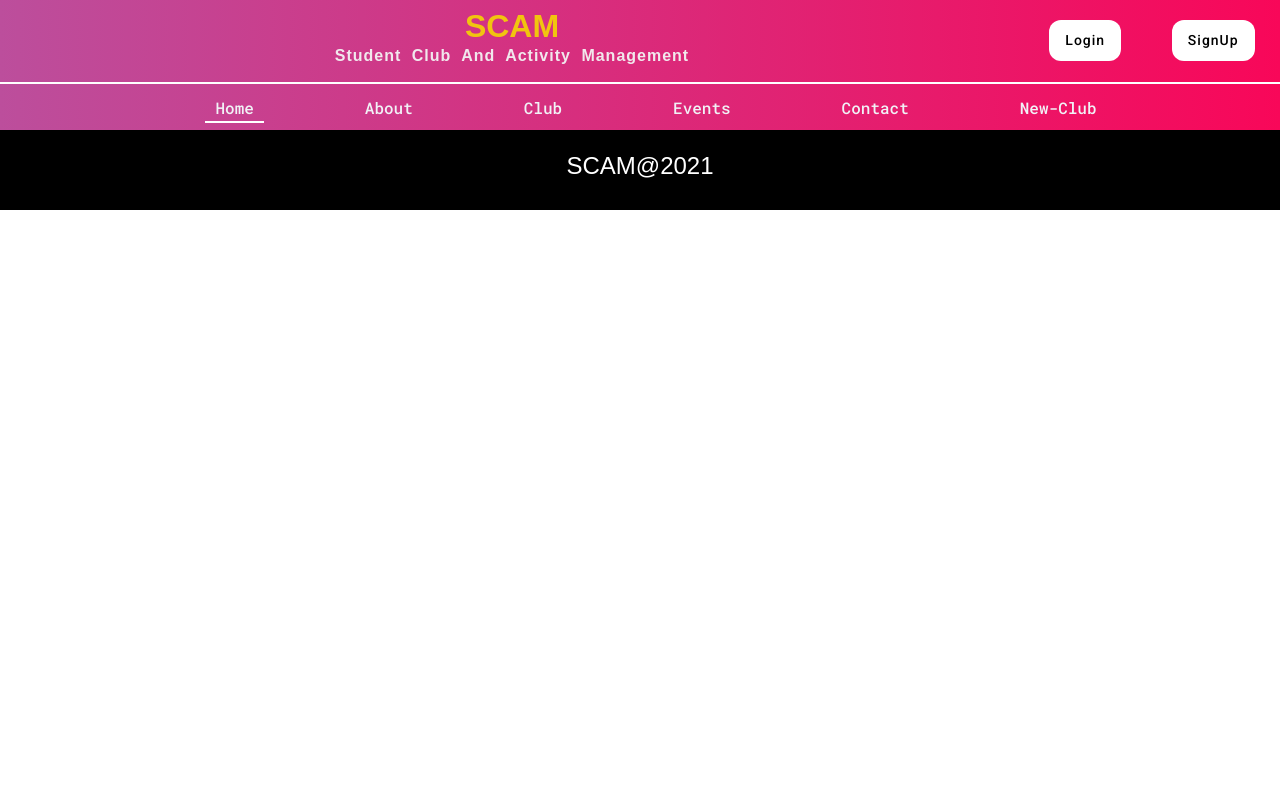
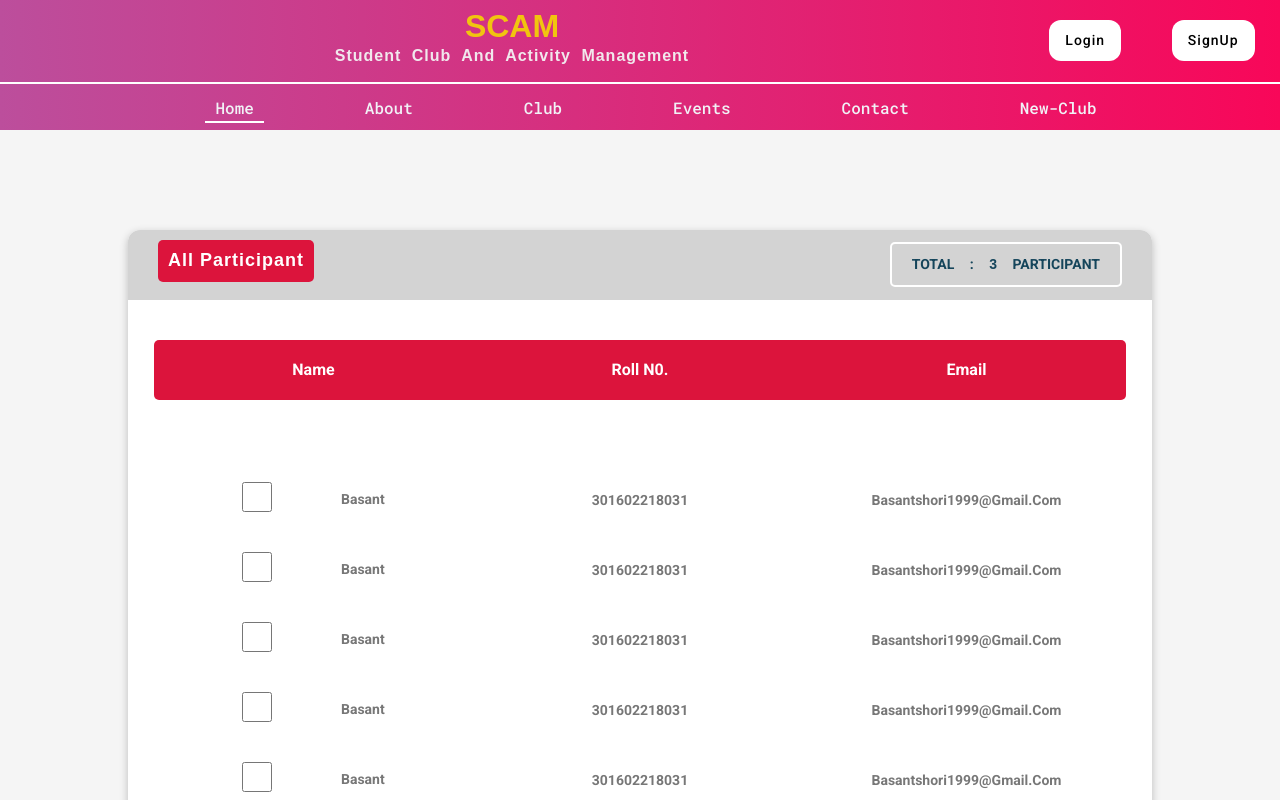
Before and after one commit to SCAM2022/Frontend, a React (Create React App) app in the folder front/: page /participant in a window 1280 px wide. Shown: the top 800 px of the page. Built offline with nearby package versions, Linux system fonts and the light colour scheme.

Commit message:
participant

```diff
--- a/front/src/Pages/UserDashboard/UserDashboard.jsx
+++ b/front/src/Pages/UserDashboard/UserDashboard.jsx
@@ -29,6 +29,7 @@ import ProfileView from "../../components/Profile/ProfileView";
 import { setUser, unsetUser } from "../../actions/userAction";
 import ShowEvent from "../../components/ShowEvent/ShowEvent";
 import CreateEvent from "../../components/Club/CreateEvent/CreateEvent";
+import Participant from "../../components/ShowEvent/Participant/Participant";
 
 const UserDashboard = (props) => {
   const [loggedIn, setLoggedIn] = React.useState(false);
@@ -97,6 +98,7 @@ const UserDashboard = (props) => {
         <Route exact path="/:cname/createEvent" element={<CreateEvent />} />
         <Route exact path="/event" element={<Event />} />
         <Route exact path="/eventShow/:evename" element={<ShowEvent />} />
+        <Route exact path="/participant" element={<Participant />} />
 
         {/* <Route
         path="/v/:vname/drinks/"
--- a/front/src/components/Event/Event.js
+++ b/front/src/components/Event/Event.js
@@ -1,20 +1,26 @@
 import React from "react";
 import "./Event.css";
 import poster from "../../assets/eventImg.png";
-import {useState,useEffect} from 'react';
-import axios from 'axios';
+import { useState, useEffect } from "react";
+import axios from "axios";
 import EventItem from "./EventItem";
 // import styled from "@emotion/styled";
 // import {eventDetail} from "./EventItemDetail";
 
 const Event = () => {
-  let [letSee,setLetsee] = useState("");
-  useEffect(() =>{
-    const getEvents = async() =>{
-         const getData = await axios.get(`${process.env.REACT_APP_API_KEY}/fetchEvents`);
+  let [letSee, setLetsee] = useState("");
+  useEffect(() => {
+    const getEvents = async () => {
+      const getData = await axios.get(
+        `${process.env.REACT_APP_API_KEY}/fetchEvents`
+      );
       const eventDetail = getData.data.events;
-         console.log(eventDetail)
-         setLetsee(letSee =  eventDetail?.map((item) => {
+      console.log(eventDetail);
+      // eslint-disable-next-line react-hooks/exhaustive-deps
+      setLetsee(
+        (letSee =
+          // eslint-disable-next-line react-hooks/exhaustive-deps
+          eventDetail?.map((item) => {
             const {
               createdBy,
               discription,
@@ -32,24 +38,25 @@ const Event = () => {
 
             return (
               <EventItem
-              createdBy = {createdBy}
-              discription = {discription}
-              eliCriteria = {eliCriteria}
-              endDate = {endDate}
-              startDate = {startDate}
-              eventIncharge = {eventIncharge}
-              goodies = {goodies}
-              location = {location}
-              startTime = {startTime}
-              timeDuration = {timeDuration}
-              title = {title}
-              rules = {rules}
+                createdBy={createdBy}
+                discription={discription}
+                eliCriteria={eliCriteria}
+                endDate={endDate}
+                startDate={startDate}
+                eventIncharge={eventIncharge}
+                goodies={goodies}
+                location={location}
+                startTime={startTime}
+                timeDuration={timeDuration}
+                title={title}
+                rules={rules}
               />
             );
           }))
-    }
+      );
+    };
     getEvents();
-  },[])
+  }, []);
   return (
     <div className="live">
       <div className="event_container">
--- a/front/src/components/Event/EventItem.js
+++ b/front/src/components/Event/EventItem.js
@@ -20,12 +20,27 @@ const EventItem = ({
 }) => {
   var a = new Date(startDate);
   var startDate = ("0" + a.getDate()).slice(-2);
-  const monthNames = ["January", "February", "March", "April", "May", "June",
-  "July", "August", "September", "October", "November", "December"
+  const monthNames = [
+    "January",
+    "February",
+    "March",
+    "April",
+    "May",
+    "June",
+    "July",
+    "August",
+    "September",
+    "October",
+    "November",
+    "December",
   ];
-var temp = "4 Feb 2011, "+startTime
+  var temp = "4 Feb 2011, " + startTime;
   var x = new Date(temp);
- var finalTime = x.toLocaleString('en-US', { hour: 'numeric', minute: 'numeric', hour12: true })
+  var finalTime = x.toLocaleString("en-US", {
+    hour: "numeric",
+    minute: "numeric",
+    hour12: true,
+  });
   return (
     <div className="eventItem">
       <div className="eventItem_left">
--- /dev/null
+++ b/front/src/components/ShowEvent/Participant/Participant.css
@@ -0,0 +1,149 @@
+@import url("https://fonts.googleapis.com/css2?family=Poppins:wght@300;400;500;600;700;800&family=Roboto+Mono:wght@300;400;500;600;700&family=Roboto:wght@300;400;500;700;900&family=Space+Grotesk:wght@300;400;500;600;700&display=swap");
+
+/*
+font-family: 'Poppins', sans-serif;
+font-family: 'Roboto', sans-serif;
+font-family: 'Roboto Mono', monospace;
+font-family: 'Space Grotesk', sans-serif;
+
+*/
+
+.participant {
+  width: 100%;
+  background-color: #f5f5f5;
+  padding-top: 50px;
+  padding-bottom: 50px;
+}
+
+.participant .participant_container {
+  position: relative;
+  width: 80%;
+  height: max-content;
+  padding-bottom: 40px;
+  background-color: #fff;
+  border-radius: 12px;
+  margin-left: auto;
+  margin-right: auto;
+  margin-top: 50px;
+  margin-bottom: 50px;
+  overflow: hidden;
+  padding-bottom: 50px;
+  box-shadow: rgba(0, 0, 0, 0.24) 0px 3px 8px;
+}
+
+.participant_heading {
+  width: 100%;
+  height: max-content;
+  display: flex;
+  justify-content: space-between;
+  align-items: center;
+  background-color: lightgrey;
+  padding: 10px 30px;
+}
+
+.participant_heading h3 {
+  flex: 0.5;
+  font-size: 18px;
+  width: fit-content;
+  font-weight: 600;
+  letter-spacing: 1px;
+  text-transform: capitalize;
+  /* color: #15455b; */
+  color: #fff;
+  padding: 10px;
+  background-color: crimson;
+  border-radius: 5px;
+}
+
+.participant_heading span {
+  display: block;
+  text-align: right;
+  font-family: "Roboto", sans-serif;
+  font-size: 14px;
+  font-weight: 600;
+  color: #15455b;
+  word-spacing: 12px;
+  flex: 0.5;
+  padding: 10px 20px;
+  border: 2px solid #fff;
+  text-transform: uppercase;
+  border-radius: 5px;
+}
+
+.participant_lists {
+  width: 100%;
+  height: 100%;
+  margin-top: 40px;
+}
+
+.participant_list_heading {
+  width: 95%;
+  margin: 0px auto;
+  height: 60px;
+  background-color: crimson;
+  color: #fff;
+  border-radius: 5px;
+  padding: 0px 20px;
+  display: flex;
+  justify-content: space-between;
+  align-items: center;
+}
+
+.participant_list_heading > div {
+  flex: 0.3;
+  text-align: center;
+}
+.participant_list_heading span {
+  font-family: "Roboto", sans-serif;
+  font-size: 16px;
+  font-weight: 600;
+  text-transform: capitalize;
+}
+
+.participant_list {
+  width: 95%;
+  margin-left: auto;
+  margin-right: auto;
+  margin-top: 40px;
+  /* border: 1px solid #ccc; */
+  border-radius: 12px;
+  height: fit-content;
+  padding: 20px 0px;
+}
+
+.participant_list_person {
+  display: flex;
+  justify-content: space-between;
+  align-items: center;
+  width: 100%;
+  height: 60px;
+  padding: 0px 20px;
+  margin-top: 10px;
+}
+.participant_list_person:hover {
+  box-shadow: rgba(0, 0, 0, 0.24) 0px 3px 8px;
+}
+.participant_list_person > div {
+  flex: 0.3;
+  text-align: center;
+}
+
+.participant_list_person span {
+  font-family: "Roboto", sans-serif;
+  font-size: 14px;
+  font-weight: 600;
+  color: #777;
+  text-transform: capitalize;
+}
+.participant_name {
+  text-align: center;
+  display: flex;
+  justify-content: space-evenly;
+  align-items: center;
+}
+
+.participant_check > input {
+  width: 30px;
+  height: 30px;
+  border: 1px solid crimson;
+}
--- /dev/null
+++ b/front/src/components/ShowEvent/Participant/Participant.js
@@ -0,0 +1,79 @@
+import React from "react";
+import "./Participant.css";
+import { participant } from "./ParticipantPerson";
+
+const Participant = () => {
+  return (
+    <div className="participant">
+      <div className="participant_container">
+        <div className="participant_heading">
+          <div>
+            <h3>All Participant</h3>
+          </div>
+          <div>
+            <span>
+              Total : <strong id="participant_value">3</strong> Participant
+            </span>
+          </div>
+        </div>
+        <div className="participant_lists">
+          <div className="participant_list_heading">
+            <div>
+              <span>Name</span>
+            </div>
+            <div>
+              <span>Roll N0.</span>
+            </div>
+            <div>
+              <span>Email</span>
+            </div>
+          </div>
+          <div className="participant_list">
+            <div className="participant_list_person">
+              <div className="participant_name">
+                <span
+                  //   style={{ marginRight: "10px" }}
+                  className="participant_check"
+                >
+                  <input type="checkbox" name="yes" id="yes" />
+                </span>
+                <span>Basant</span>
+              </div>
+              <div className="participant_roll">
+                <span>301602218031</span>
+              </div>
+              <div className="participant_email">
+                <span>basantshori1999@gmail.com</span>
+              </div>
+            </div>
+            {participant.map((item) => {
+              return (
+                <>
+                  <div className="participant_list_person" key={item.id}>
+                    <div className="participant_name">
+                      <span
+                        //   style={{ marginRight: "10px" }}
+                        className="participant_check"
+                      >
+                        <input type="checkbox" name="yes" id="yes" />
+                      </span>
+                      <span>{item.name}</span>
+                    </div>
+                    <div className="participant_roll">
+                      <span>{item.roll}</span>
+                    </div>
+                    <div className="participant_email">
+                      <span>{item.email}</span>
+                    </div>
+                  </div>
+                </>
+              );
+            })}
+          </div>
+        </div>
+      </div>
+    </div>
+  );
+};
+
+export default Participant;
--- /dev/null
+++ b/front/src/components/ShowEvent/Participant/ParticipantPerson.js
@@ -0,0 +1,26 @@
+export const participant = [
+  {
+    id: new Date().getTime().toString(),
+    name: "Basant",
+    roll: "301602218031",
+    email: "basantshori1999@gmail.com",
+  },
+  {
+    id: new Date().getTime().toString(),
+    name: "Basant",
+    roll: "301602218031",
+    email: "basantshori1999@gmail.com",
+  },
+  {
+    id: new Date().getTime().toString(),
+    name: "Basant",
+    roll: "301602218031",
+    email: "basantshori1999@gmail.com",
+  },
+  {
+    id: new Date().getTime().toString(),
+    name: "Basant",
+    roll: "301602218031",
+    email: "basantshori1999@gmail.com",
+  },
+];
--- a/front/src/components/ShowEvent/ShowEvent.css
+++ b/front/src/components/ShowEvent/ShowEvent.css
@@ -15,6 +15,7 @@ font-family: 'Space Grotesk', sans-serif;
 }
 
 .showEvent_poster {
+  position: relative;
   width: 100%;
   height: 400px;
   background-image: url("../../assets/show.jpg");
@@ -30,11 +31,11 @@ font-family: 'Space Grotesk', sans-serif;
   box-shadow: 0 4px 4px rgb(0 0 0 / 20%);
 }
 
-.showEvent_poster > button {
+.showEvent_btn > button {
   width: 150px;
   height: 40px;
   padding: 10px;
-  font-size: 16px;
+  font-size: 14px;
   font-weight: 600;
   background-color: #1a1f6b;
   border-radius: 5px;
@@ -42,11 +43,35 @@ font-family: 'Space Grotesk', sans-serif;
   /* box-shadow: rgba(0, 0, 0, 0.24) 0px 3px 8px; */
   transition: all 0.5s;
   border: none;
+  margin-right: 20px;
 }
-.showEvent_poster > button:hover {
-  box-shadow: inset 150px 0px #fff;
+
+.showEvent_btn .setReminder {
+  width: 180px;
+}
+.showEvent_btn > button:hover {
+  box-shadow: inset 180px 0px #fff;
   color: #000;
   letter-spacing: 1px;
+}
+
+.participant_btn {
+  position: absolute;
+  right: 50px;
+  width: 180px;
+  bottom: 20px;
+  font-size: 16px;
+  font-weight: 600;
+  color: #fff;
+  border: 2px solid #fff;
+  padding: 10px;
+  border-radius: 5px;
+  text-decoration: none;
+  box-shadow: 0px 0px #000 inset;
+  background-color: #d1213e;
+}
+.participant_btn:hover {
+  filter: brightness(0.8);
 }
 .showEvent_poster_container {
   width: 40%;
@@ -93,11 +118,17 @@ font-family: 'Space Grotesk', sans-serif;
   align-items: center;
   justify-content: space-evenly;
   width: 120px;
+  margin-right: 20px;
+}
+.poster_info_color {
+  margin-right: 15px;
+  font-size: 32px;
 }
 
 .showEvent_poster_info_left span {
-  font-size: 21px;
+  font-size: 18px;
   color: #15455b;
+  font-weight: 500;
 }
 .showEvent_poster_info_underline {
   width: 2px;
```
Also changed, not shown: front/src/components/ShowEvent/ShowEvent.js (+86 -52 lines), 2 other files (tests, documents, lock files or other folders). Lines whose indentation alone changed are shown as unchanged.
